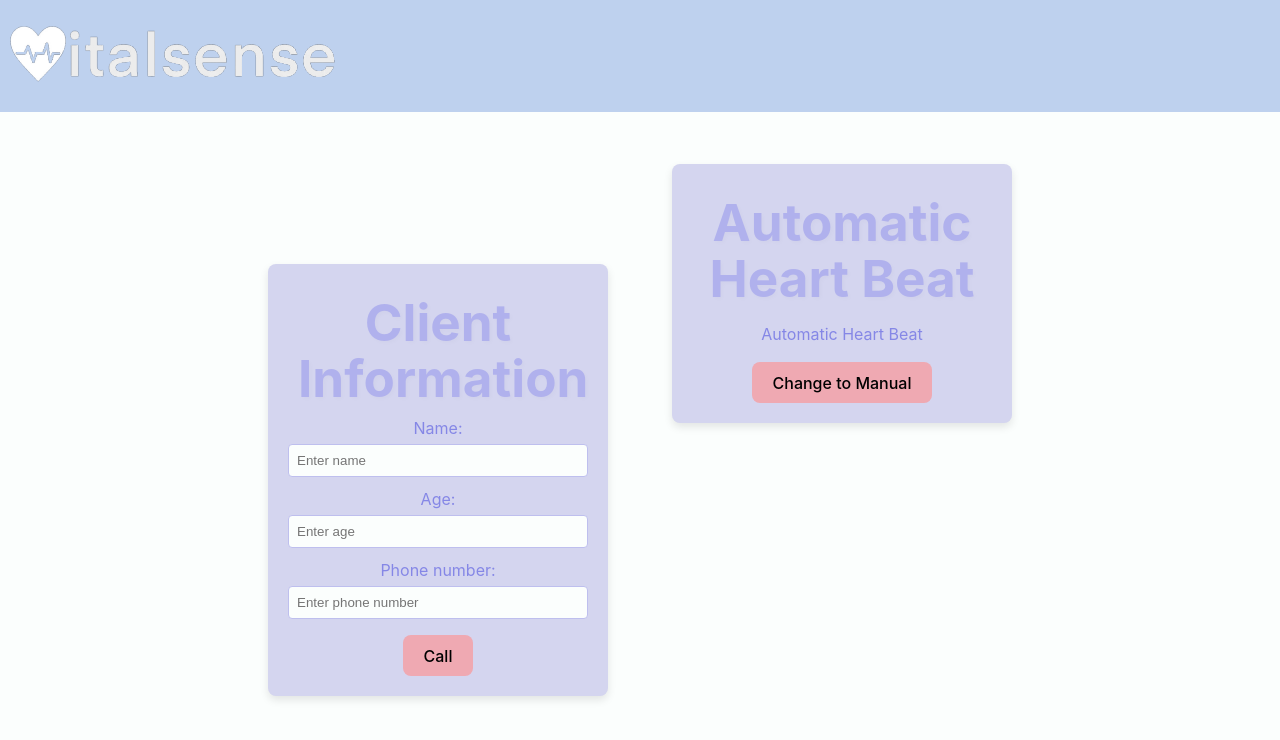
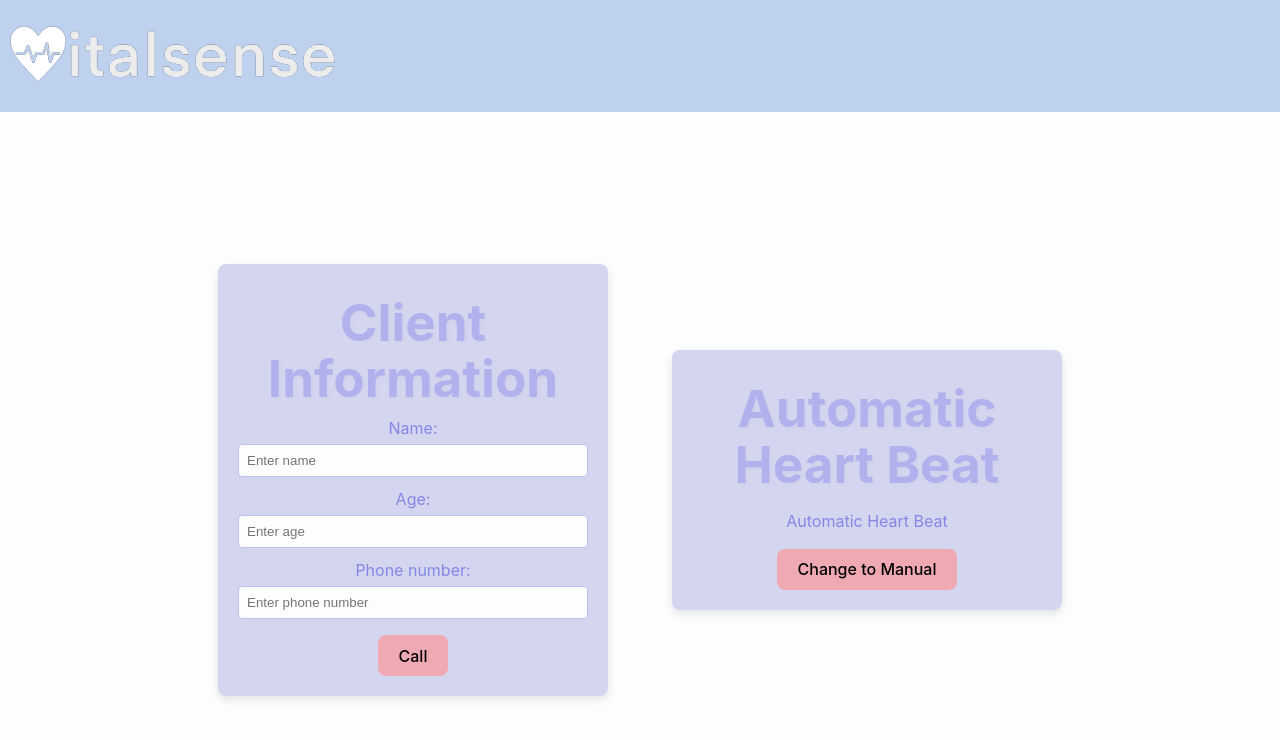
Before and after one commit to AltraDiv/VitalSense, a React (Vite) app in the folder FrontEnd/VitalSense/: page / in a window 1280 px wide. Shown: the top 740 px of the page. Built offline with nearby package versions, Linux system fonts and the light colour scheme.

Commit message:
Added space between heartbeat buttons

```diff
--- a/FrontEnd/VitalSense/src/App.css
+++ b/FrontEnd/VitalSense/src/App.css
@@ -12,29 +12,27 @@ body {
   text-align: center;
   width: 100%;
   display: flex;
-
+  flex-direction: column;
   justify-content: center;
   height: calc(100% - 60px);
   padding-top: 60px;
 }
 
-.content-container{
+.content-container {
   display: flex;
-}
-
-
-.button {
-  background-color: #efa9b2;
+  align-items: center;
+  justify-content: center;
+  height: 100%;
+  padding: 10rem;
+  box-sizing: border-box;
 }
 
 .change-button{
-  margin-right: 10px;
-  margin-bottom: 10px;
-  background-color: #efa9b2
+  margin: 10px;
 }
 
-.submit-button {
-  background-color: #efa9b2
+.button, .change-button, .submit-button {
+  background-color: #efa9b2;
 }
 
 .button:hover, .submit-button:hover, .change-button:hover {
@@ -53,15 +51,8 @@ body {
   width: 100%;
 }
 
-.main-content {
+.main-content, .heart-beat {
   margin-top: 100px;
-  background-color: #fbfefd;
-  padding: 2rem;
-  box-sizing: border-box;
-  width: 100%;
-}
-
-.main-content, .heart-beat {
   flex: 1;
   padding: 2rem;
   background-color: #fbfefd;
--- a/FrontEnd/VitalSense/src/components/mainbody.css
+++ b/FrontEnd/VitalSense/src/components/mainbody.css
@@ -2,7 +2,7 @@
     padding: 20px;
     background-color: #d4d5ef;
     border-radius: 8px;
-    width: 300px;
+    width: 350px;
     margin: auto;
     box-shadow: 0 4px 8px rgba(0,0,0,0.1);
 }
```
